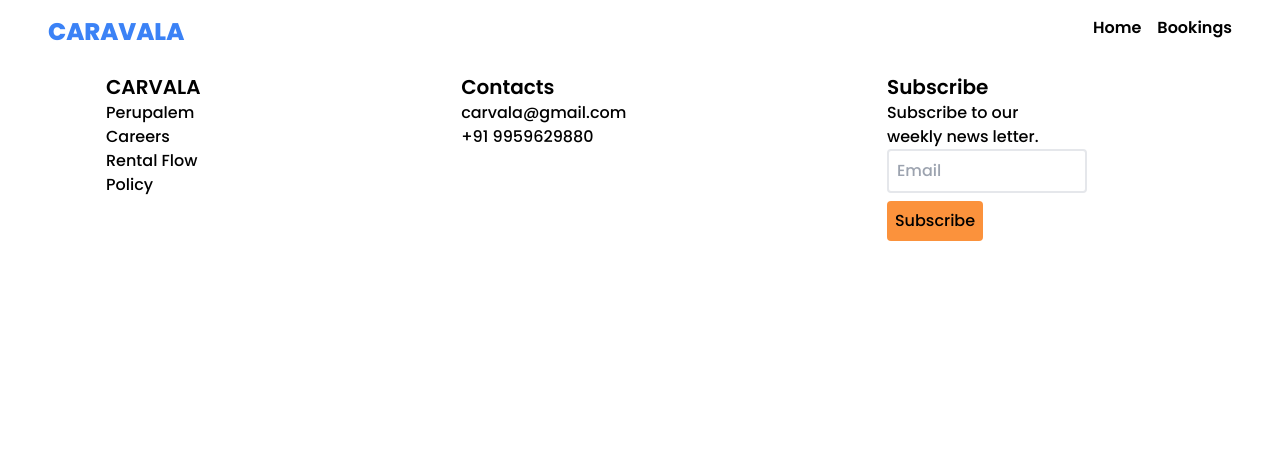
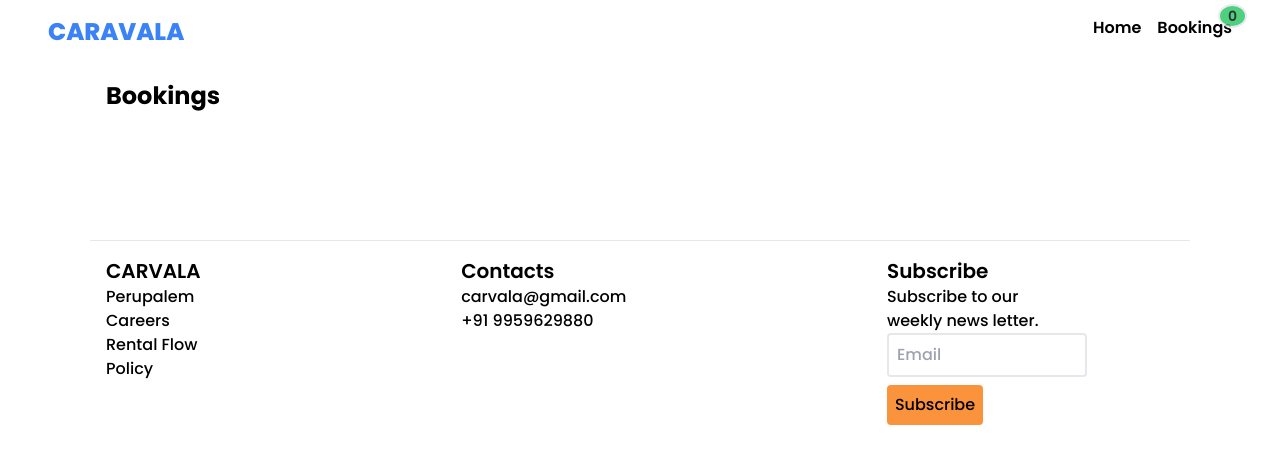
Before and after one commit to Sai-Manikanta-Andey/CarRentalUsingReactTailwind, a React (Vite) app: page /bookings in a window 1280 px wide. Shown: the top 464 px of the page. Built offline with nearby package versions, Linux system fonts and the light colour scheme.

Commit message:
RTK added & Bookings page updated

```diff
--- a/package.json
+++ b/package.json
@@ -15,6 +15,7 @@
     "react": "^18.2.0",
     "react-countup": "^6.5.0",
     "react-dom": "^18.2.0",
+    "react-hot-toast": "^2.4.1",
     "react-icons": "^4.12.0",
     "react-redux": "^8.1.3",
     "react-router-dom": "^6.19.0",
--- a/src/App.jsx
+++ b/src/App.jsx
@@ -7,14 +7,18 @@ import Bookings from "./pages/Bookings.jsx";
 import CarPage from "./pages/CarPage.jsx";
 import Navbar from "./components/Navbar.jsx";
 import Footer from "./components/Footer.jsx";
+import { Provider } from "react-redux";
+import store from './app/store.js'
 
 const App = () => {
   return (
-    <div>
-      <Navbar />
-      <Outlet />
-      <Footer />
-    </div>
+    <Provider store={store}>
+      <div>
+        <Navbar />
+        <Outlet />
+        <Footer />
+      </div>
+    </Provider>
   );
 };
 
--- /dev/null
+++ b/src/app/store.js
@@ -0,0 +1,11 @@
+import { configureStore } from "@reduxjs/toolkit";
+import BookingReducer from '../feature/BookingSlice'
+
+const store = configureStore({
+
+  reducer: {
+    Book: BookingReducer,
+  },
+});
+
+export default store;
--- /dev/null
+++ b/src/components/Booking.jsx
@@ -0,0 +1,69 @@
+import React from "react";
+import { FaStar } from "react-icons/fa";
+import { MdAirlineSeatReclineExtra } from "react-icons/md";
+import { PiEngineFill } from "react-icons/pi";
+import { PiSteeringWheelFill } from "react-icons/pi";
+import { useDispatch } from "react-redux";
+import { cancelBooking } from "../feature/BookingSlice";
+
+const Booking = ({ carData }) => {
+  const dispatch = useDispatch();
+  const handleClick = (id) => {
+    dispatch(cancelBooking(id));
+    console.log(id);
+  };
+  console.log(carData);
+  return (
+    <div className="w-[290px] flex flex-col sm:block mb-4 gap-4 sm:h-[300px] h-[360px] bg-blue-100   rounded-lg m-auto  hover:shadow-xl md:w-[660px] p-4">
+      <div className="flex flex-col mb-2 sm:flex-row">
+        <div className="flex items-center">
+          <img
+            src={carData?.image}
+            alt={carData?.title}
+            className="w-[180px] mx-auto h-36 object-contain hover:scale-110 duration-500 "
+          />
+        </div>
+        <div className="flex flex-col gap-2">
+          <div>
+            <h3 className="font-bold uppercase">{carData?.title} </h3>
+          </div>
+          <div className="flex items-center">
+            <h3 className="flex items-center justify-center">
+              {carData?.rating}
+
+              <FaStar size={15} className="text-yellow-400 mb-0.5" />
+            </h3>
+          </div>
+          <div className="text-sm font-semibold text-gray-600">
+            <span>₹</span>
+            {carData.rent}
+            <span className="text-xs">/Day</span>
+          </div>
+          <div className="flex justify-start gap-3">
+            <h3 className="flex items-center gap-1 px-2 py-1 text-sm bg-white border-2 border-orange-500 rounded">
+              <MdAirlineSeatReclineExtra size={15} />
+              {carData.members}
+            </h3>
+            <h3 className="flex items-center gap-1 px-2 py-1 text-sm bg-white border-2 border-orange-500 rounded">
+              <PiEngineFill size={15} /> {carData.engine}
+            </h3>
+            <h3 className="flex items-center gap-1 px-2 py-1 text-sm bg-white border-2 border-orange-500 rounded">
+              <PiSteeringWheelFill size={15} /> M
+            </h3>
+          </div>
+          <div>
+            <button
+              onClick={() => handleClick(carData.id)}
+              className="px-4 py-2 mt-2 bg-orange-400 rounded"
+            >
+              Cancel
+            </button>
+          </div>
+        </div>
+      </div>
+      <div className="hidden md:block">{carData.description} </div>
+    </div>
+  );
+};
+
+export default Booking;
--- a/src/components/Navbar.jsx
+++ b/src/components/Navbar.jsx
@@ -2,8 +2,10 @@ import React, { useState } from "react";
 import { Link } from "react-router-dom";
 import { BiMenuAltRight } from "react-icons/bi";
 import { IoCloseSharp } from "react-icons/io5";
+import { useSelector } from "react-redux";
 
 const Navbar = () => {
+  const bookings = useSelector((state) => state.Book);
   const [openNav, setOpenNav] = useState(false);
   const handleNav = () => {
     setOpenNav((prev) => !prev);
@@ -11,7 +13,7 @@ const Navbar = () => {
 
   return (
     <header>
-      <div className="fixed w-full left-0  top-0 bottom-0 flex justify-between p-4 h-16 bg-white lg:px-12 max-w-[1400px]   z-20 mx-auto  mb-4  ">
+      <div className="fixed w-full left-0  top-0 bottom-0 flex justify-between p-4 h-20 bg-white lg:px-12 max-w-[1400px]   z-20 mx-auto  mb-4  ">
         {/* LOGO */}
         <div>
           <h2 className="text-2xl font-extrabold text-blue-500"> CARAVALA</h2>
@@ -26,12 +28,13 @@ const Navbar = () => {
               </Link>
             </li>
             <li>
-              <Link to="/bookings" className="text-base font-semibold">
+              <Link to="/bookings" className="relative text-base font-semibold">
+                <div className="absolute right-[-15px] opacity-80  bg-green-500 border-2  rounded-[50%] top-[-12px] px-2 text-sm">
+                  {bookings.length}
+                </div>
                 Bookings
               </Link>
             </li>
-
-
           </ul>
 
           {/* mobile nav */}
@@ -56,8 +59,6 @@ const Navbar = () => {
                 Bookings
               </Link>
             </li>
-
-
           </ul>
         </nav>
         {/* Hamburger icon */}
--- /dev/null
+++ b/src/feature/BookingSlice.js
@@ -0,0 +1,16 @@
+import { createSlice } from "@reduxjs/toolkit";
+const bookingSlice = createSlice({
+  name: "bookingslice",
+  initialState: [],
+  reducers: {
+    booked: (state, action) => {
+      state.push(action.payload);
+    },
+    cancelBooking: (state, action) => {
+      return state.filter((data) => data.id !== action.payload);
+    },
+  },
+});
+
+export default bookingSlice.reducer;
+export const { booked, cancelBooking } = bookingSlice.actions;
--- a/src/pages/Bookings.jsx
+++ b/src/pages/Bookings.jsx
@@ -1,9 +1,22 @@
-import React from 'react'
+import React from "react";
+import { useSelector } from "react-redux";
+import Booking from "../components/Booking";
+import carData from "../utils/Data";
 
 const Bookings = () => {
+  const bookings = useSelector((state) => state.Book);
+
   return (
-    <div>Bookings</div>
-  )
-}
+    <div className="max-w-[1100px] py-20 mx-auto px-4">
+      <h2 className="mb-4 text-2xl font-bold">Bookings</h2>
+      {/* booked cars */}
+      <div>
+        {bookings.map((car) => (
+          <Booking carData={car} key={carData.id} />
+        ))}
+      </div>
+    </div>
+  );
+};
 
-export default Bookings
+export default Bookings;
--- a/src/pages/CarPage.jsx
+++ b/src/pages/CarPage.jsx
@@ -1,23 +1,51 @@
-import React, { useState } from "react";
 import { useParams } from "react-router-dom";
 import Data from "../utils/Data";
 import { FaStar } from "react-icons/fa";
 import { MdAirlineSeatReclineExtra } from "react-icons/md";
 import { PiEngineFill } from "react-icons/pi";
 import { PiSteeringWheelFill } from "react-icons/pi";
+import { useDispatch } from "react-redux";
+import { booked } from "../feature/BookingSlice";
+import { useSelector } from "react-redux";
+import toast from "react-hot-toast";
+import { Toaster } from "react-hot-toast";
 
 const CarPage = () => {
+  const bookings = useSelector((state) => state.Book);
+  const dispatch = useDispatch();
   const { id } = useParams();
   const { image, title, rent, members, engine, description, rating } =
     Data.find((EachCar) => EachCar.id === +id);
-
-
+  const handleClick = (
+    id,
+    image,
+    title,
+    rent,
+    members,
+    engine,
+    description,
+    rating
+  ) => {
+   const CarAlreadyExist = bookings?.filter(car => car?.id === id)
+   console.log(CarAlreadyExist);
+   if(CarAlreadyExist.length !==0){
+    // notifies already booked
+   toast.error("Already Booked !")
+   }
+   else{
+    toast.success("Booked Successfully !");
+    dispatch(
+      booked({ id, image, title, rent, members, engine, description, rating })
+    );
+   }
+  };
 
   return (
     <div
       id="top"
       className=" pt-20 max-w-[1100px] mx-auto px-4 mb-20 flex items-center   "
     >
+      <Toaster position="top-center" reverseOrder={false} />
       <div className="grid grid-cols-1 gap-4 p-0 md:grid-cols-2">
         {/* image side  */}
         <div>
@@ -57,8 +85,18 @@ const CarPage = () => {
           </div>
           <div>
             <button
-              autoFocus="false"
-              onClick={(e) => handleClick(id)}
+              onClick={(e) =>
+                handleClick(
+                  id,
+                  image,
+                  title,
+                  rent,
+                  members,
+                  engine,
+                  description,
+                  rating
+                )
+              }
               className="w-full px-2 py-2 mt-2 text-base font-medium transition-all duration-700 bg-orange-400 rounded hover:shadow-2xl"
             >
               Book Now
```
Also changed, not shown: 1 other file (tests, documents, lock files or other folders).
